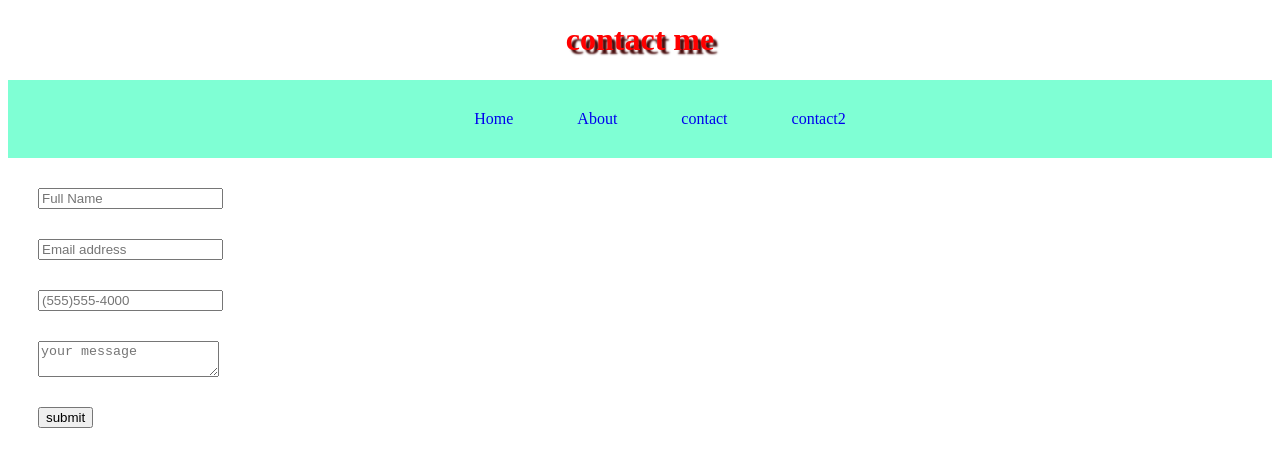
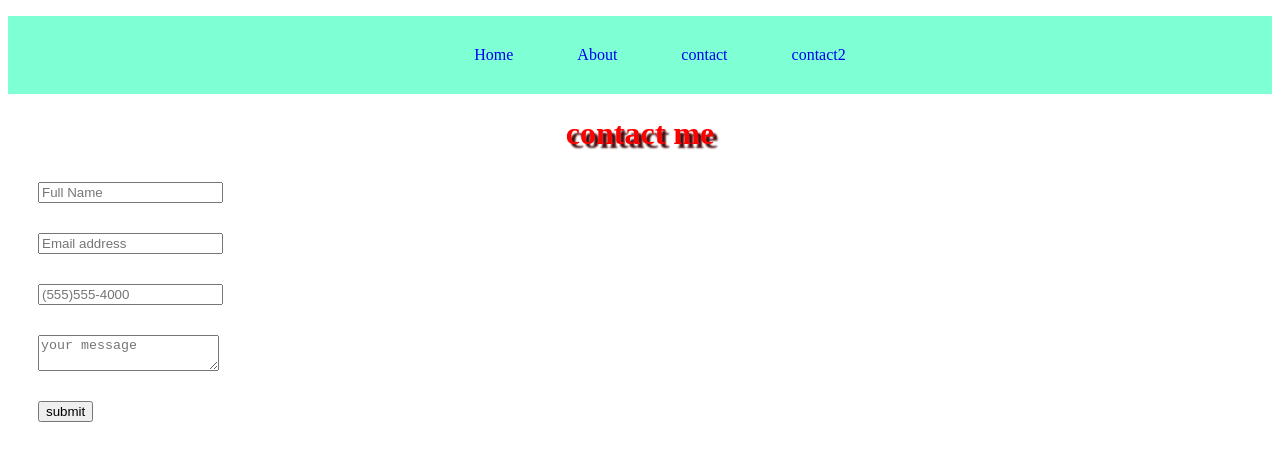
Before and after one commit to mutehseen/demonstration-repo, a plain HTML site: page contact.html in a window 1280 px wide. Drawn offline with Linux system fonts and the light colour scheme.

Commit message:
added contact page

```diff
--- a/contact.html
+++ b/contact.html
@@ -8,10 +8,7 @@
     <link rel="stylesheet" href="style.css">
 </head>
 <body>
-    <h1>contact me</h1>
-
-
-    <header>
+   <header>
         <nav>
           <ul>
              <a href="index.html"><li>Home</li></a>
@@ -21,7 +18,9 @@
             </ul>
       </nav>
       </header>
-      <form>
+      <h1>contact me</h1>
+
+      <form name="contact" method="POST" data-netlify="true">
         <input type="text" name="name" placeholder="Full Name" required>
         <input type="email" name="email" placeholder="Email address" required>
         <input type="tel" name="Phone num" placeholder=(555)555-4000
```
